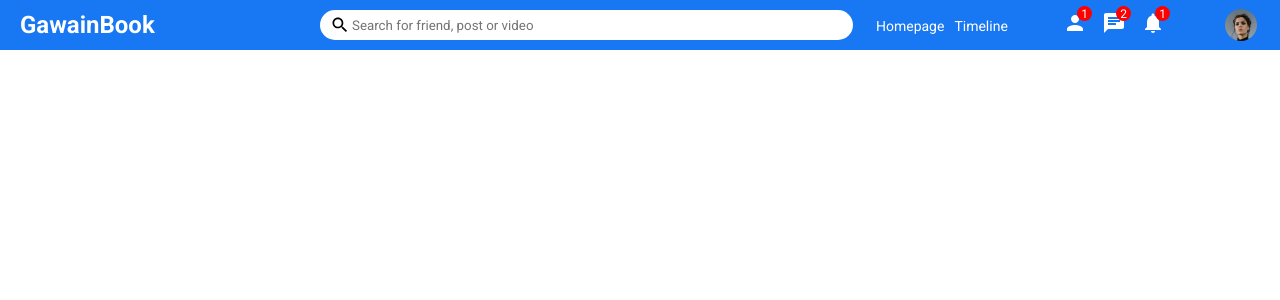
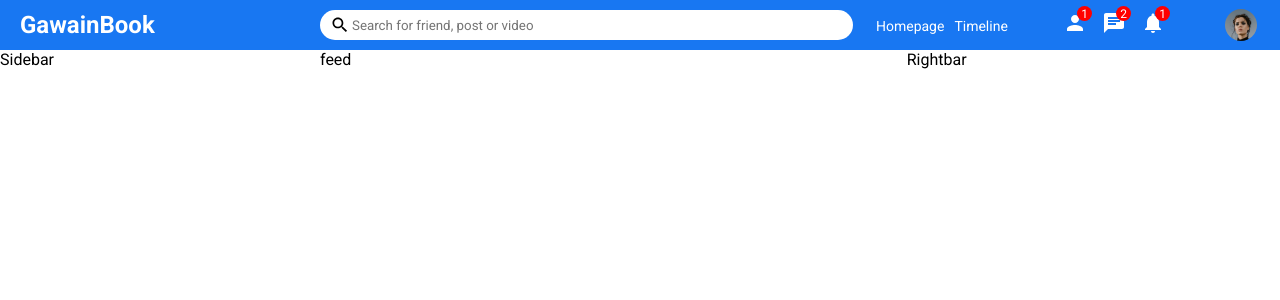
Before and after one commit to rafeyshah/GawainBook-SocialMediaApp, a React (Create React App) app in the folder react-frontend/: page / in a window 1280 px wide. Shown: the top 300 px of the page. Built offline with nearby package versions, Linux system fonts and the light colour scheme.

Commit message:
Main__React__BodyComponentsSkeleton

```diff
--- /dev/null
+++ b/react-frontend/src/components/feed/Feed.jsx
@@ -0,0 +1,11 @@
+import "./feed.css";
+
+function Feed() {
+    return (
+        <div className="feed">
+            feed
+        </div>
+    );
+}
+
+export default Feed;
--- /dev/null
+++ b/react-frontend/src/components/feed/feed.css
@@ -0,0 +1,3 @@
+.feed{
+    flex: 5.5;
+}
--- /dev/null
+++ b/react-frontend/src/components/rightbar/Rightbar.jsx
@@ -0,0 +1,11 @@
+import "./rightbar.css";
+
+function Rightbar() {
+    return (
+        <div className="rightbar">
+            Rightbar
+        </div>
+    );
+}
+
+export default Rightbar;
--- /dev/null
+++ b/react-frontend/src/components/rightbar/rightbar.css
@@ -0,0 +1,3 @@
+.rightbar{
+    flex: 3.5;
+}
--- /dev/null
+++ b/react-frontend/src/components/sidebar/Sidebar.jsx
@@ -0,0 +1,11 @@
+import "./sidebar.css";
+
+function Sidebar() {
+  return (
+  <div className="sidebar">
+      Sidebar
+  </div>
+  );
+}
+
+export default Sidebar;
--- /dev/null
+++ b/react-frontend/src/components/sidebar/sidebar.css
@@ -0,0 +1,4 @@
+.sidebar{
+    flex: 3;
+    height: calc(100vh - 50px);
+}
--- a/react-frontend/src/pages/home/Home.js
+++ /dev/null
@@ -1,11 +0,0 @@
-import React from 'react';
-import Topbar from '../../components/topbar/Topbar';
-
-function Home() {
-    return (
-        <div >
-            <Topbar />
-        </div>);
-}
-
-export default Home;
--- /dev/null
+++ b/react-frontend/src/pages/home/Home.jsx
@@ -0,0 +1,20 @@
+import React from 'react';
+import Topbar from '../../components/topbar/Topbar';
+import Sidebar from '../../components/sidebar/Sidebar';
+import Feed from '../../components/feed/Feed';
+import Rightbar from '../../components/rightbar/Rightbar';
+import "./home.css"
+
+function Home() {
+    return (
+        <>
+            <Topbar />
+            <div className="homeContainer">
+                <Sidebar />
+                <Feed  />
+                <Rightbar />
+            </div>
+        </>);
+}
+
+export default Home;
--- a/react-frontend/src/pages/home/home.css
+++ b/react-frontend/src/pages/home/home.css
@@ -0,0 +1,4 @@
+.homeContainer{
+    display: flex;
+    width: 100%;
+}
```
